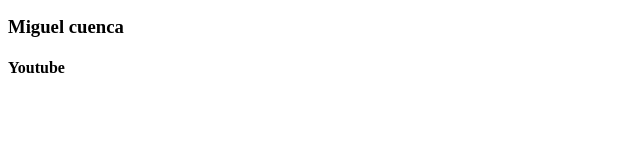
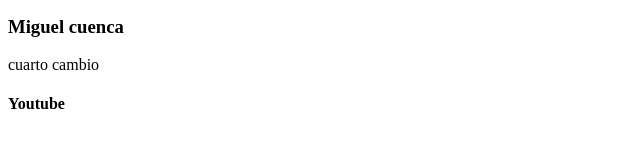
Before and after one commit to jovv1994/ActividadFundamentos, a plain HTML site: page index.html in a window 1280 px wide. Shown: the part 216-362 px from the top of the page, without its empty margins (0-640 px from the left). Drawn offline with Linux system fonts and the light colour scheme.

Commit message:
Update index.html

```diff
--- a/index.html
+++ b/index.html
@@ -12,6 +12,7 @@
 	<p>siguiente cambio</p>
 	<p>tercer cambio</p>
 	<h3>Miguel cuenca</h3>
+	<p>cuarto cambio</p>
 <h4> Youtube</h4>
 </body>
 </html>
```
